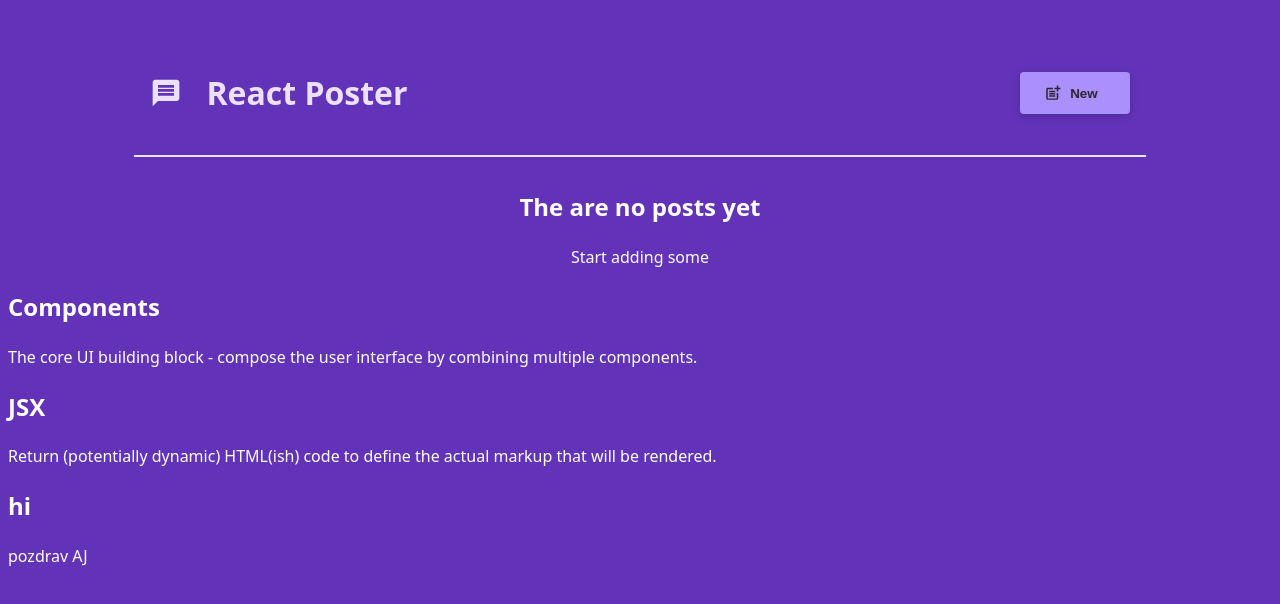
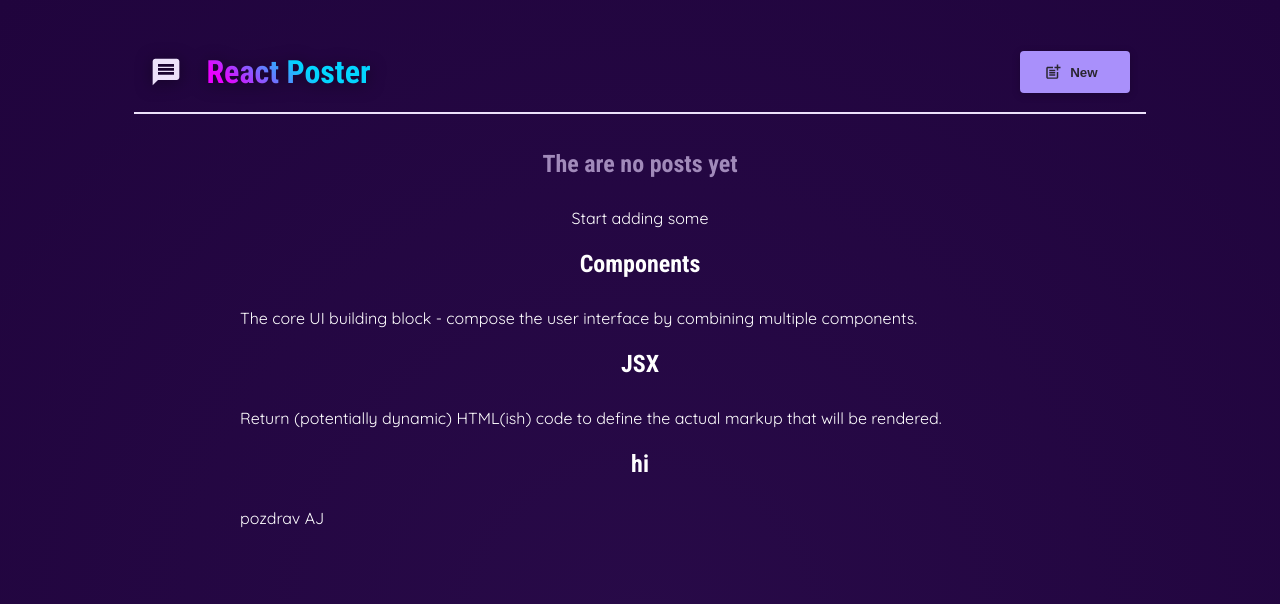
Before and after one commit to zuzanavolfova/react-udemy, a React (Vite) app in the folder react-project/: page / in a window 1280 px wide. Shown: the top 604 px of the page. Built offline with nearby package versions, Linux system fonts and the light colour scheme.

Commit message:
Edit css main

```diff
--- a/react-project/src/index.css
+++ b/react-project/src/index.css
@@ -1,25 +1,150 @@
-:root {
-  font-family: system-ui, Avenir, Helvetica, Arial, sans-serif;
+@import url("https://fonts.googleapis.com/css2?family=Quicksand:wght@400;700&family=Roboto+Condensed:wght@400;700&display=swap");
+
+* {
+  box-sizing: border-box;
+}
+
+html {
+  font-family: "Quicksand", sans-serif;
   line-height: 1.5;
-  font-weight: 400;
 
-  color-scheme: light dark;
-  color: rgba(255, 255, 255, 0.87);
-  background-color: #242424;
+  color: #ebe7ef;
+  background: radial-gradient(#280a48, #20043d);
 
   font-synthesis: none;
   text-rendering: optimizeLegibility;
   -webkit-font-smoothing: antialiased;
   -moz-osx-font-smoothing: grayscale;
+  -webkit-text-size-adjust: 100%;
+  min-height: 80rem;
 }
 
-a {
-  text-decoration: none;
+header {
+  text-align: center;
+  margin: 3rem 0;
 }
 
-@media (prefers-color-scheme: light) {
-  :root {
-    color: #213547;
-    background-color: #6233b9;
-  }
+header img {
+  height: 5rem;
+  width: 10rem;
+  object-fit: cover;
 }
+
+header h1 {
+  margin: 0;
+  font-family: "Roboto Condensed", sans-serif;
+  font-size: 5rem;
+  background: linear-gradient(40deg, #ea00ff, #ea00ff, #03d5ff, #03d5ff);
+  -webkit-background-clip: text;
+  -webkit-text-fill-color: transparent;
+  filter: drop-shadow(0 2px 8px rgba(0, 0, 0, 0.5));
+}
+
+header p {
+  margin: 0;
+  font-size: 1.25rem;
+  color: #8964b0;
+  font-family: "Roboto Condensed", sans-serif;
+}
+
+main {
+  width: 90%;
+  max-width: 50rem;
+  margin: auto;
+}
+
+#core-concepts {
+  padding: 2rem;
+  border-radius: 6px;
+  background-color: #140524;
+  box-shadow: 0 2px 8px rgba(0, 0, 0, 0.4);
+}
+
+main h2 {
+  text-align: center;
+  font-family: "Roboto Condensed", sans-serif;
+  margin: 0 0 1.5rem 0;
+  color: #a18aba;
+}
+
+#core-concepts ul {
+  list-style: none;
+  padding: 0;
+  margin: 0;
+  display: flex;
+  gap: 2rem;
+  flex-wrap: wrap;
+  justify-content: center;
+}
+
+#core-concepts li {
+  width: 10rem;
+  text-align: center;
+}
+
+#core-concepts li img {
+  height: 4rem;
+  width: 6rem;
+  object-fit: cover;
+}
+
+#core-concepts li h3 {
+  margin: 0.5rem 0;
+}
+
+#core-concepts li p {
+  font-size: 0.9rem;
+}
+
+#examples {
+  margin: 3rem auto;
+}
+
+#examples h2 {
+  text-align: left;
+}
+
+#examples menu {
+  margin: 1rem 0;
+  padding: 0;
+  display: flex;
+  gap: 0.5rem;
+  list-style: none;
+}
+
+#examples menu button {
+  padding: 0.5rem 1rem;
+  border: none;
+  border-radius: 6px;
+  background-color: transparent;
+  color: #a18aba;
+  font-family: "Roboto Condensed", sans-serif;
+  font-size: 1rem;
+  cursor: pointer;
+  transition: all 0.2s ease-in-out;
+}
+
+#examples menu button:hover {
+  background-color: #1b082f;
+  color: #ebe7ef;
+}
+
+#examples menu button.active {
+  background-color: #7925d3;
+  color: #ebe7ef;
+}
+
+#tab-content {
+  padding: 1rem;
+  border-radius: 6px;
+  background-color: #2f1d43;
+  box-shadow: 0 2px 8px rgba(0, 0, 0, 0.3);
+}
+
+#tab-content h3 {
+  margin: 0;
+}
+
+#tab-content code {
+  font-size: 1rem;
+}
```
